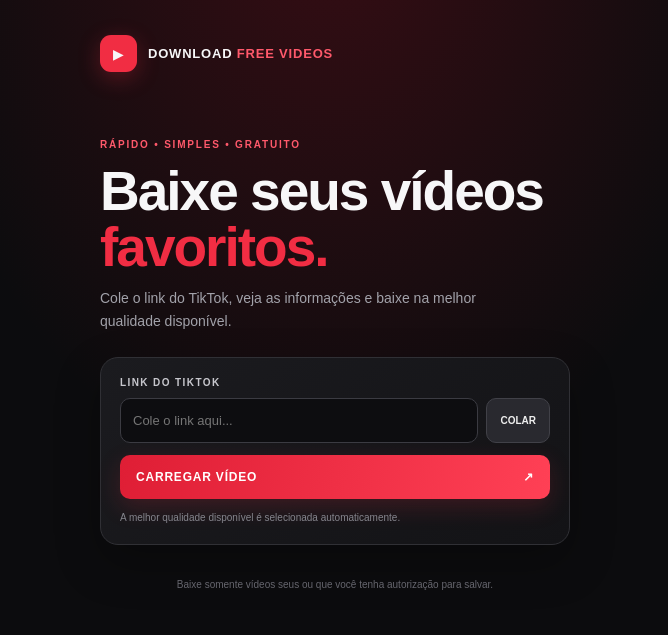
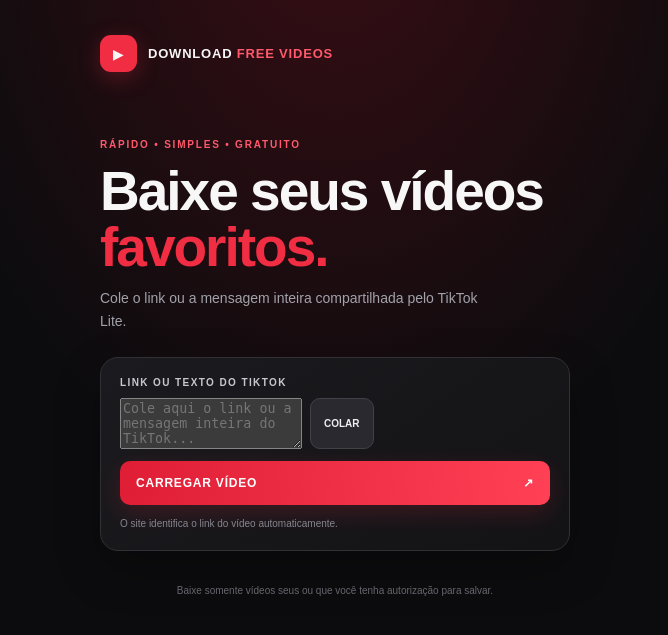
Before and after one commit to gitdev321g-cmd/download-free-videos., a Flask app: page / in a window 1280 px wide. Shown: the top 635 px of the page, without its empty margins (305-973 px from the left). Run offline with Flask 3, Linux system fonts and the light colour scheme; some libraries are stand-ins or nearby versions.

Commit message:
Update index.html

```diff
--- a/download-free-videos/templates/index.html
+++ b/download-free-videos/templates/index.html
@@ -1,60 +1,29 @@
 <!DOCTYPE html>
 <html lang="pt-BR">
 <head>
-  <meta charset="UTF-8">
-  <meta name="viewport" content="width=device-width, initial-scale=1.0">
+<meta charset="UTF-8"><meta name="viewport" content="width=device-width, initial-scale=1">
 <meta name="theme-color" content="#101010">
-  <meta name="description" content="Download free videos - carregue informações e baixe vídeos do TikTok.">
 <title>Download free videos</title>
 <link rel="stylesheet" href="{{ url_for('static', filename='style.css') }}">
 </head>
 <body>
 <main class="container">
-    <header class="header">
-      <div class="brand-mark">▶</div>
-      <div class="brand-name">DOWNLOAD <span>FREE VIDEOS</span></div>
-    </header>
-
-    <section class="intro">
-      <div class="eyebrow">RÁPIDO • SIMPLES • GRATUITO</div>
-      <h1>Baixe seus vídeos<br><span>favoritos.</span></h1>
-      <p>Cole o link do TikTok, veja as informações e baixe na melhor qualidade disponível.</p>
+<header class="header"><div class="brand-mark">▶</div><div class="brand-name">DOWNLOAD <span>FREE VIDEOS</span></div></header>
+<section class="intro"><div class="eyebrow">RÁPIDO • SIMPLES • GRATUITO</div><h1>Baixe seus vídeos<br><span>favoritos.</span></h1><p>Cole o link ou a mensagem inteira compartilhada pelo TikTok Lite.</p></section>
+<section class="input-card">
+<label for="video-url">LINK OU TEXTO DO TIKTOK</label>
+<div class="input-row"><textarea id="video-url" rows="3" placeholder="Cole aqui o link ou a mensagem inteira do TikTok..."></textarea><button id="paste-button" class="paste-button" type="button">COLAR</button></div>
+<button id="load-button" class="main-button" type="button"><span>CARREGAR VÍDEO</span><span>↗</span></button>
+<div class="quality-note">O site identifica o link do vídeo automaticamente.</div>
 </section>
-
-    <section class="input-card">
-      <label for="video-url">LINK DO TIKTOK</label>
-      <div class="input-row">
-        <input id="video-url" type="url" placeholder="Cole o link aqui..." autocomplete="url">
-        <button id="paste-button" class="paste-button" type="button">COLAR</button>
-      </div>
-      <button id="load-button" class="main-button" type="button">
-        <span>CARREGAR VÍDEO</span><span aria-hidden="true">↗</span>
-      </button>
-      <div class="quality-note">A melhor qualidade disponível é selecionada automaticamente.</div>
+<section id="result-card" class="result-card hidden" aria-live="polite">
+<div class="preview"><video id="video-preview" controls playsinline preload="metadata" class="hidden"></video><img id="video-thumbnail" class="hidden" alt="Miniatura do vídeo"><div id="preview-placeholder" class="preview-placeholder">A prévia do vídeo aparecerá aqui</div></div>
+<div class="video-details"><div class="section-label">INFORMAÇÕES DO VÍDEO</div><h2 id="video-title">Vídeo do TikTok</h2><p id="video-description"></p><div id="video-author" class="author"></div></div>
+<button id="download-button" class="main-button download-button" type="button"><span>↓</span><span>BAIXAR VÍDEO</span></button>
+<div class="quality-note centered">Melhor qualidade disponível</div>
 </section>
-
-    <section id="result-card" class="result-card hidden" aria-live="polite">
-      <div class="preview">
-        <video id="video-preview" controls playsinline preload="metadata" class="hidden"></video>
-        <img id="video-thumbnail" class="hidden" alt="Miniatura do vídeo">
-        <div id="preview-placeholder" class="preview-placeholder">A prévia do vídeo aparecerá aqui</div>
-      </div>
-      <div class="video-details">
-        <div class="section-label">INFORMAÇÕES DO VÍDEO</div>
-        <h2 id="video-title">Vídeo do TikTok</h2>
-        <p id="video-description"></p>
-        <div id="video-author" class="author"></div>
-      </div>
-      <button id="download-button" class="main-button download-button" type="button">
-        <span>↓</span><span>BAIXAR VÍDEO</span>
-      </button>
-      <div class="quality-note centered">MP4 quando disponível • Melhor qualidade disponível</div>
-    </section>
-
 <div id="status" class="status" role="status"></div>
 <footer>Baixe somente vídeos seus ou que você tenha autorização para salvar.</footer>
 </main>
-
 <script src="{{ url_for('static', filename='app.js') }}"></script>
-</body>
-</html>
+</body></html>
```
Lines whose indentation alone changed are shown as unchanged.
